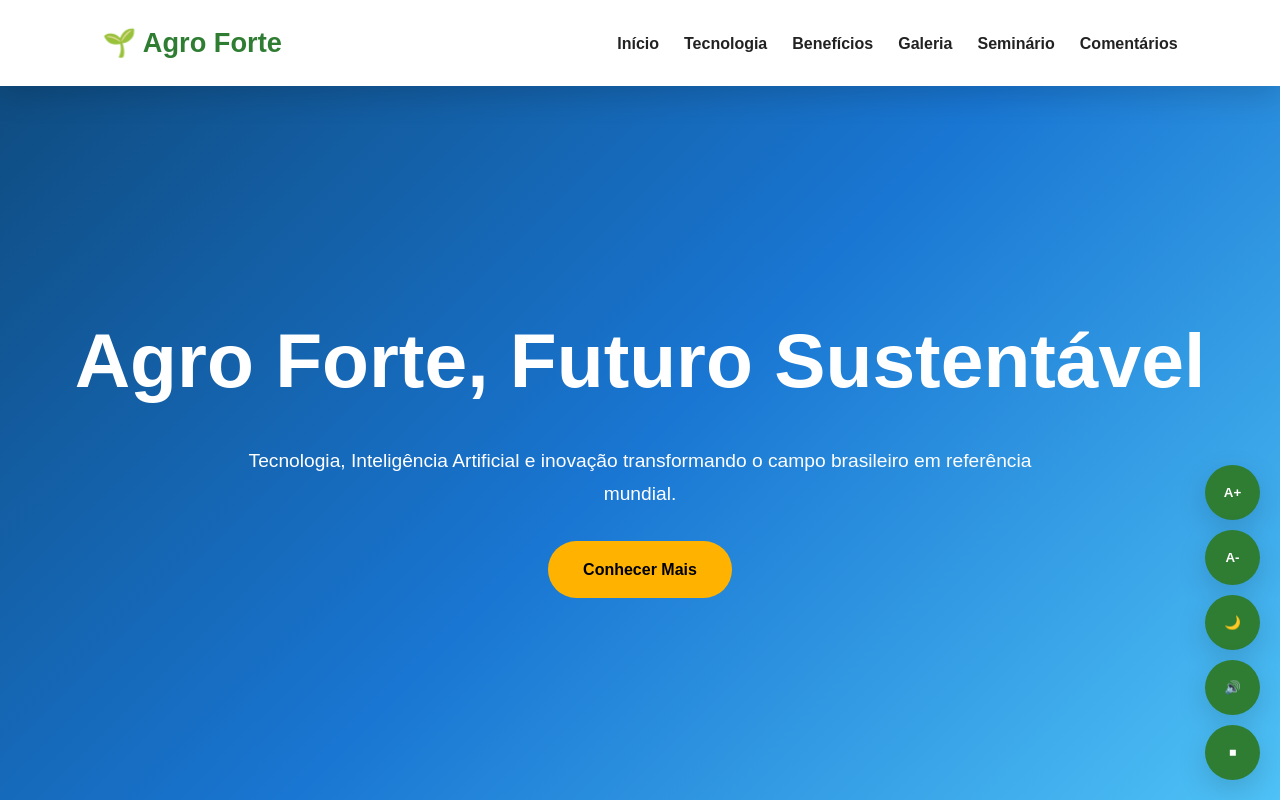
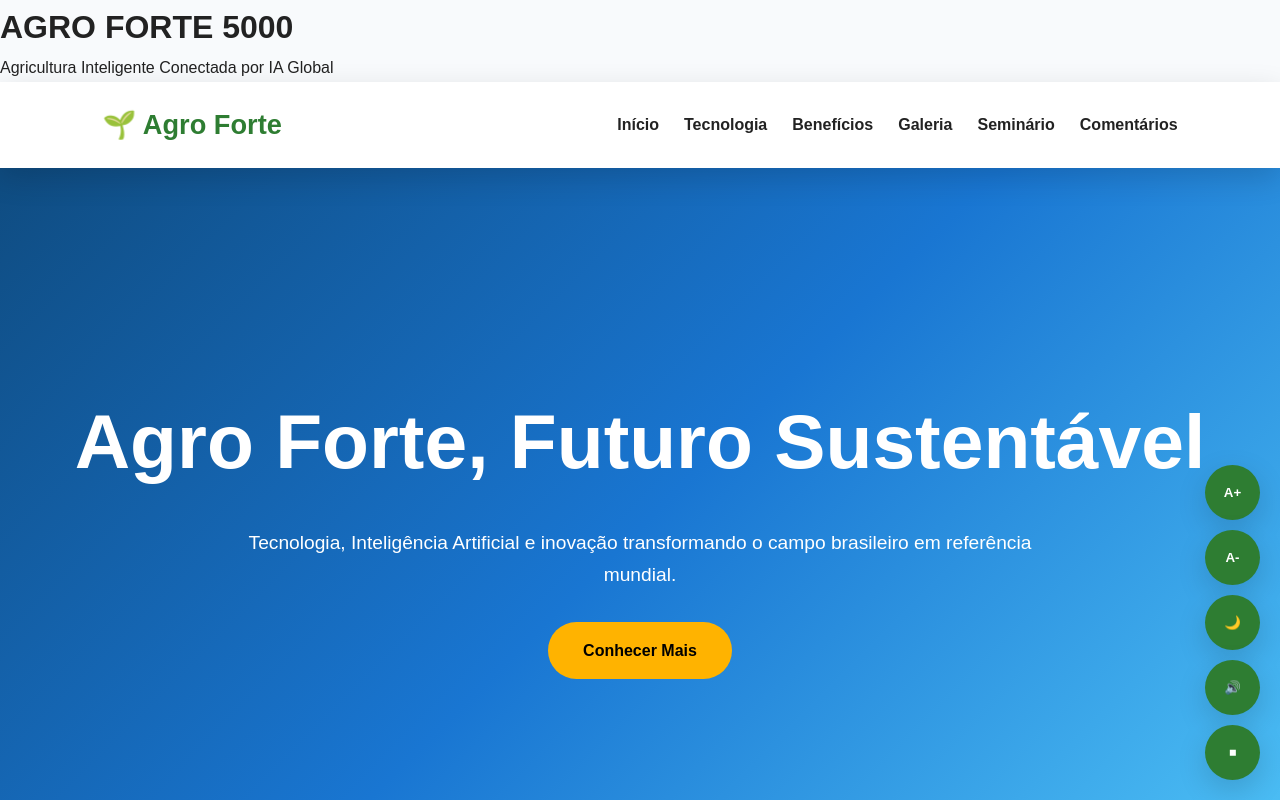
Before and after one commit to Gustavaocria/Agrinho-2026, a plain HTML site: page index.html in a window 1280 px wide. Shown: the top 800 px of the page. Drawn offline with Linux system fonts and the light colour scheme.

Commit message:
Update index.html

```diff
--- a/index.html
+++ b/index.html
@@ -4,7 +4,8 @@
 <head>
     <meta charset="UTF-8">
     <meta name="viewport" content="width=device-width, initial-scale=1.0">
-    <title>Agro Forte - Futuro Sustentável</title>
+    <h1>AGRO FORTE 5000</h1>
+<p>Agricultura Inteligente Conectada por IA Global</p>
 
     <link rel="stylesheet" href="style.css">
 </head>
```
